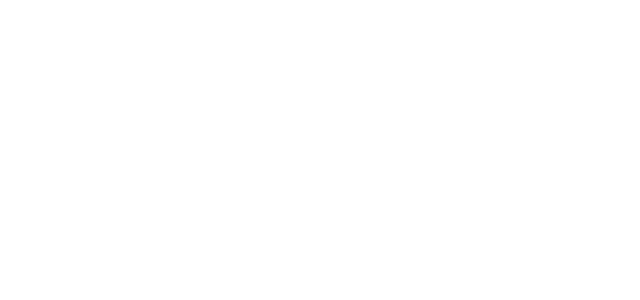
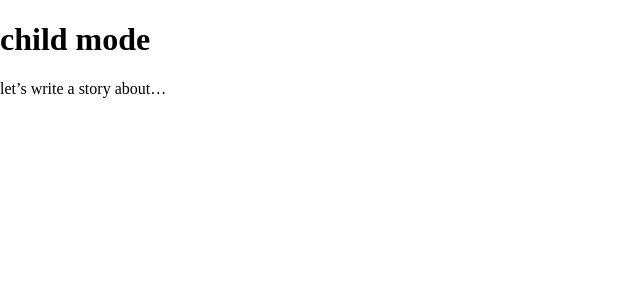
Before and after one commit to InsaneH4/picturebook-gen, a React (Vite) app in the folder frontend/: page /Childmode in a window 1280 px wide. Before the commit this address had no page. Shown: the top 300 px of the page, without its empty margins (0-640 px from the left). Built offline with nearby package versions, Linux system fonts and the light colour scheme.

Commit message:
child page

```diff
--- a/frontend/src/App.tsx
+++ b/frontend/src/App.tsx
@@ -4,6 +4,7 @@ import { BrowserRouter, Route, Routes } from 'react-router-dom';
 import Home from './pages/Home';
 import Signup from './pages/Signup';
 import MainHub from './pages/mainhub';
+import Childmode from './pages/childmode';
 
 function App() {
   return (
@@ -12,6 +13,7 @@ function App() {
         <Route path="/" element={<Home />} />
         <Route path="/signup" element={<Signup />} />
         <Route path="/mainhub" element={<MainHub />} />
+        <Route path="/Childmode" element={<Childmode />} />
       </Routes>
     </BrowserRouter>
   );
--- a/frontend/src/pages/childmode.tsx
+++ b/frontend/src/pages/childmode.tsx
@@ -1,6 +1,6 @@
 import React from 'react';
 
-function childmode() {
+function Childmode() {
   return (
     <div>
       <h1>child mode</h1>
@@ -9,4 +9,4 @@ function childmode() {
   );
 };
 
-export default childmode;
+export default Childmode;
```
